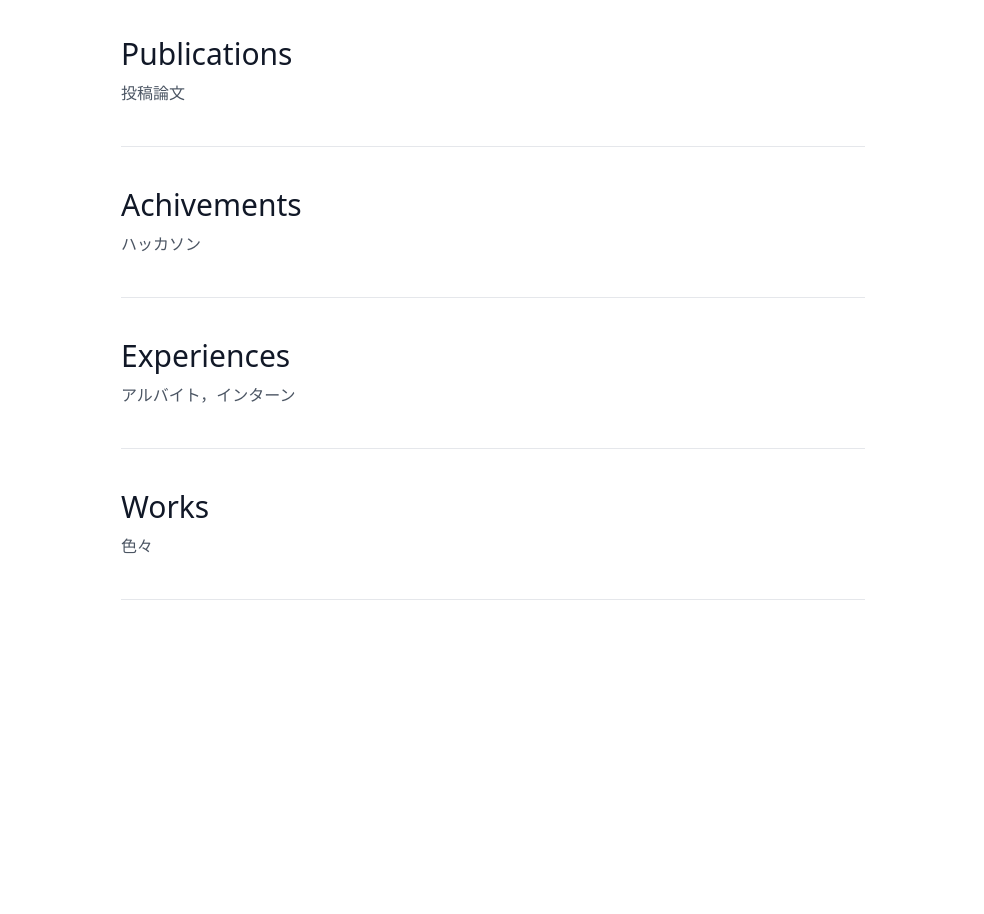
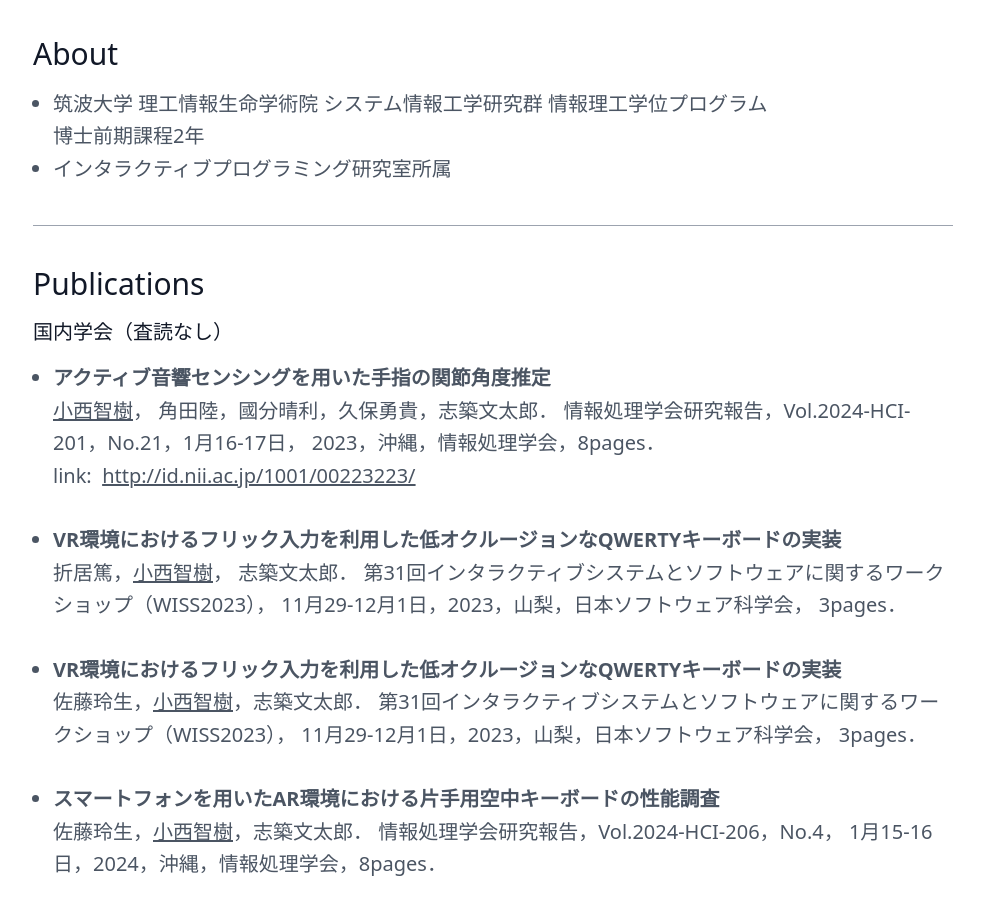
Before and after one commit to tomoki52/portfolio, a Next.js app: page / in a window 1280 px wide. Shown: the part 760-1674 px from the top of the page, without its empty margins (147-1131 px from the left). Before the commit the page ends 1496 px from the top, so only its background shows below. Built offline with nearby package versions, Linux system fonts and the light colour scheme.

Commit message:
[WIP]CSSまとめる

```diff
--- a/src/pages/index.tsx
+++ b/src/pages/index.tsx
@@ -1,38 +1,92 @@
+import Link from "next/link";
 export default function Home() {
   return (
     <main>
+      <div className="container md:px-40 mx-auto flex-col">
         <Top />
         <section className="text-gray-600 body-font">
           <div className="container px-5 py-24 mx-auto">
             <div className="line" />
-          <div className="line">
             <div className="list-container">
-              <h2 className="list-heading">Publications</h2>
-              <p className="leading-relaxed text-base">投稿論文</p>
+              <h2 className="section-title">About</h2>
+              <ul className="list-disc pl-5 text-xl leading-relaxed">
+                <li>
+                  <p>
+                    筑波大学 理工情報生命学術院 システム情報工学研究群
+                    情報理工学位プログラム
+                  </p>
+                  <p>博士前期課程2年</p>
+                </li>
+                <li>
+                  <p>インタラクティブプログラミング研究室所属</p>
+                </li>
+              </ul>
             </div>
-          </div>
-          <div className="line">
+            <div className="line" />
             <div className="list-container">
-              <h2 className="list-heading">Achivements</h2>
-              <p className="leading-relaxed text-base">ハッカソン</p>
-            </div>
-          </div>
-          <div className="line">
-            <div className="list-container">
-              <h2 className="list-heading">Experiences</h2>
-              <p className="leading-relaxed text-base">
-                アルバイト，インターン
+              <h2 className="section-title">Publications</h2>
+              <h3 className="section-subtitle">国内学会（査読なし）</h3>
+              <ul className="list-disc ml-5 text-xl leading-relaxed">
+                <li className="mb-8">
+                  <p className="font-bold">
+                    アクティブ音響センシングを用いた手指の関節角度推定
                   </p>
-            </div>
-          </div>
-          <div className="line">
-            <div className="list-container">
-              <h2 className="list-heading">Works</h2>
-              <p className="leading-relaxed text-base">色々</p>
-            </div>
+                  <p>
+                    <span className="underline">小西智樹</span>，
+                    角田陸，國分晴利，久保勇貴，志築文太郎．
+                    情報処理学会研究報告，Vol.2024-HCI-201，No.21，1月16-17日，
+                    2023，沖縄，情報処理学会，8pages．
+                    <p>
+                      link: &nbsp;
+                      <Link
+                        href="http://id.nii.ac.jp/1001/00223223/"
+                        className="underline"
+                      >
+                        http://id.nii.ac.jp/1001/00223223/
+                      </Link>
+                    </p>
+                  </p>
+                </li>
+                <li className="mb-8">
+                  <p className="font-bold">
+                    VR環境におけるフリック入力を利用した低オクルージョンなQWERTYキーボードの実装
+                  </p>
+                  <p>
+                    折居篤，
+                    <span className="underline">小西智樹</span>， 志築文太郎．
+                    第31回インタラクティブシステムとソフトウェアに関するワークショップ（WISS2023），
+                    11月29-12月1日，2023，山梨，日本ソフトウェア科学会，
+                    3pages．
+                  </p>
+                </li>
+                <li className="mb-8">
+                  <p className="font-bold">
+                    VR環境におけるフリック入力を利用した低オクルージョンなQWERTYキーボードの実装
+                  </p>
+                  <p>
+                    佐藤玲生，
+                    <span className="underline">小西智樹</span>，志築文太郎．
+                    第31回インタラクティブシステムとソフトウェアに関するワークショップ（WISS2023），
+                    11月29-12月1日，2023，山梨，日本ソフトウェア科学会，
+                    3pages．
+                  </p>
+                </li>
+                <li className="mb-8">
+                  <p className="font-bold">
+                    スマートフォンを用いたAR環境における片手用空中キーボードの性能調査
+                  </p>
+                  <p>
+                    佐藤玲生，
+                    <span className="underline">小西智樹</span>，志築文太郎．
+                    情報処理学会研究報告，Vol.2024-HCI-206，No.4，
+                    1月15-16日，2024，沖縄，情報処理学会，8pages．
+                  </p>
+                </li>
+              </ul>
             </div>
           </div>
         </section>
+      </div>
     </main>
   );
 }
@@ -47,7 +101,6 @@ function Top() {
             <br />
             Tomoki Konishi
           </h1>
-          <p className="mb-8 leading-relaxed">筑波大学大学院</p>
         </div>
         <div className="lg:max-w-lg lg:w-full md:w-1/2 w-5/6">
           <img
--- a/src/styles/globals.css
+++ b/src/styles/globals.css
@@ -4,10 +4,13 @@
 
 @layer components {
   .line {
-    @apply flex items-center lg:w-3/5 mx-auto border-b pb-10 mb-10 border-gray-200 sm:flex-row flex-col;
+    @apply flex items-center  mx-auto border-b pb-10 mb-10 border-gray-400 sm:flex-row flex-col;
   }
-  .list-heading {
-    @apply text-gray-900 text-3xl  font-medium mb-2;
+  .section-title {
+    @apply text-gray-900 text-3xl  font-medium mb-4;
+  }
+  .section-subtitle {
+    @apply text-gray-900 text-xl font-medium mb-4;
   }
   .list-container {
     @apply flex-grow sm:text-left text-center mt-6 sm:mt-0;
```
Lines whose indentation alone changed are shown as unchanged.
